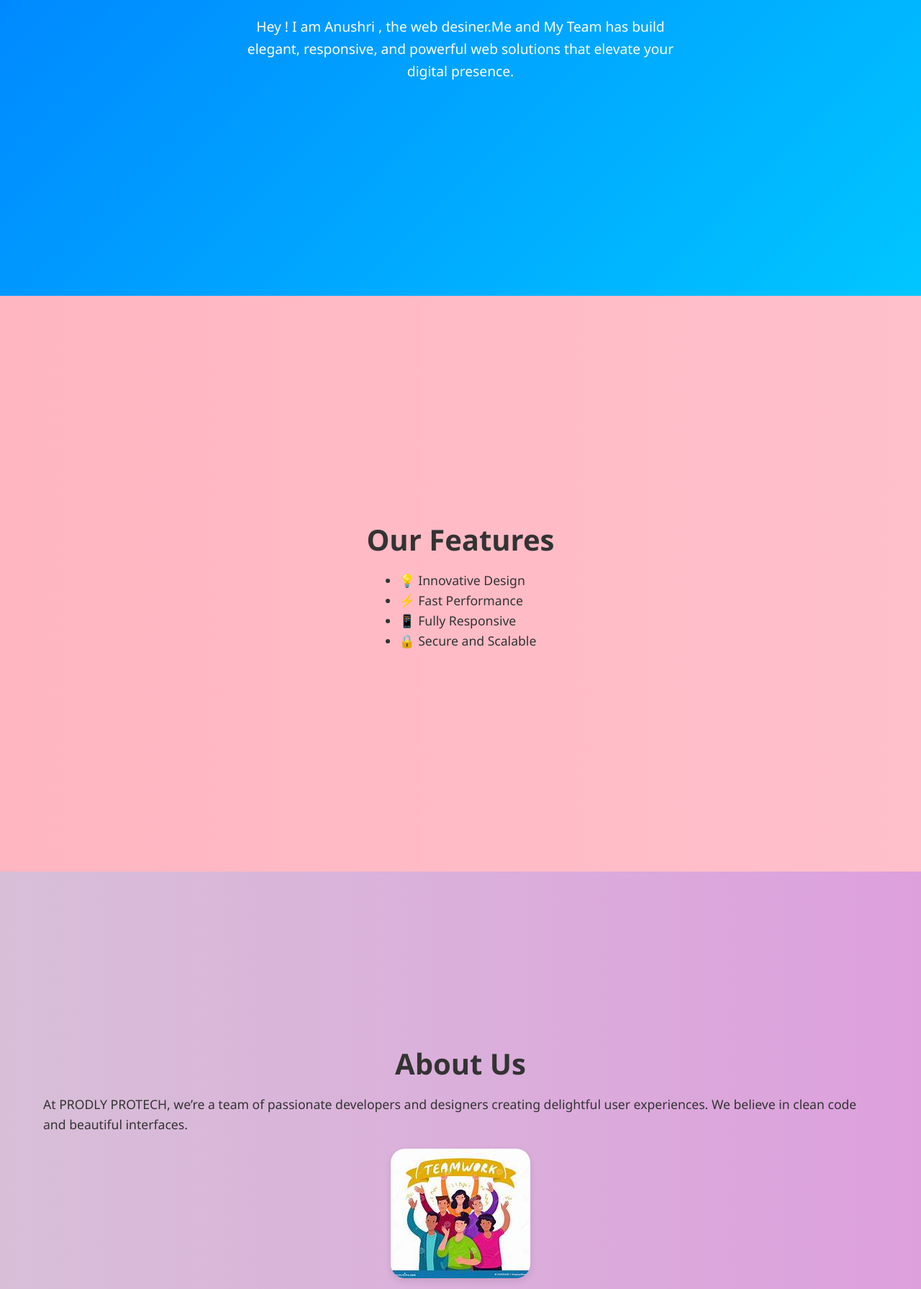
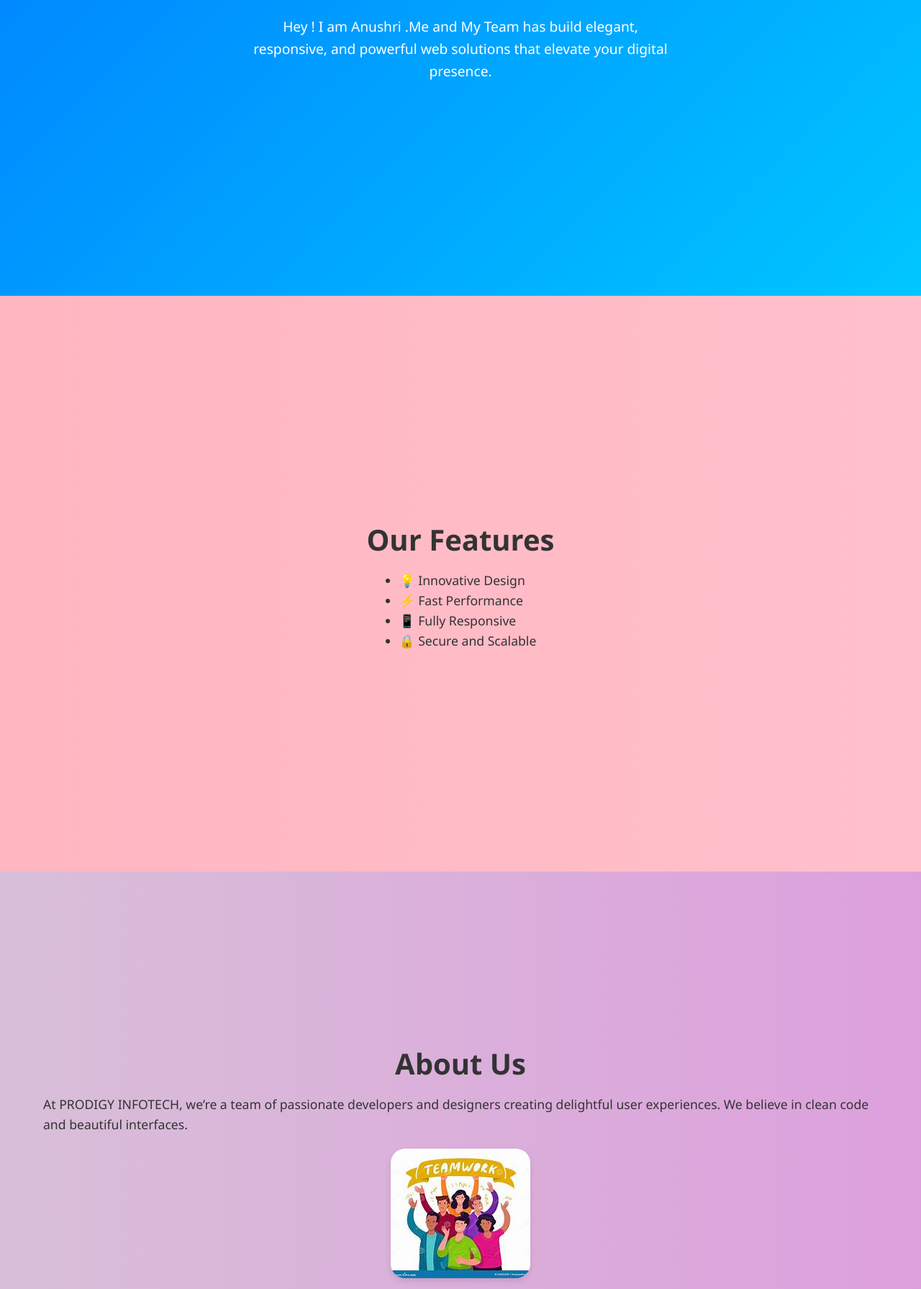
Before and after one commit to anushrisalke/PRODIGY_TrackCode_01, a plain HTML site: page index.html in a window 1280 px wide. Shown: the part 389-2180 px from the top of the page at 72% size. Drawn offline with Linux system fonts and the light colour scheme.

Commit message:
Update index.html

```diff
--- a/index.html
+++ b/index.html
@@ -22,7 +22,7 @@
   <!-- Home Section -->
   <section id="home" class="blue-bg">
     <h1>Welcome to PRODIGY INFOTECH</h1>
-    <p>Hey ! I am Anushri , the web desiner.Me and My Team has  build elegant, responsive, and powerful web solutions that elevate your digital presence.</p>
+    <p>Hey ! I am Anushri .Me and My Team has  build elegant, responsive, and powerful web solutions that elevate your digital presence.</p>
   </section>
 
   <!-- Features Section -->
@@ -39,14 +39,14 @@
   <!-- About Section -->
   <section id="about" class="purple-bg">
     <h2>About Us</h2>
-    <p>At PRODLY PROTECH, we’re a team of passionate developers and designers creating delightful user experiences. We believe in clean code and beautiful interfaces.</p>
+    <p>At PRODIGY INFOTECH, we’re a team of passionate developers and designers creating delightful user experiences. We believe in clean code and beautiful interfaces.</p>
   <img src="cartoon.png" alt="Cute Cartoon" class="section-img">
   </section>
 
  <!-- Contact Section -->
 <section id="contact" class="contact-gradient">
   <h2>Contact Us</h2>
-  <p>Email: support@protech.com</p>
+  <p>Email: support@prodigyinfotech.com</p>
   <p>Follow us on social media for updates!</p>
 </section>
 
```
